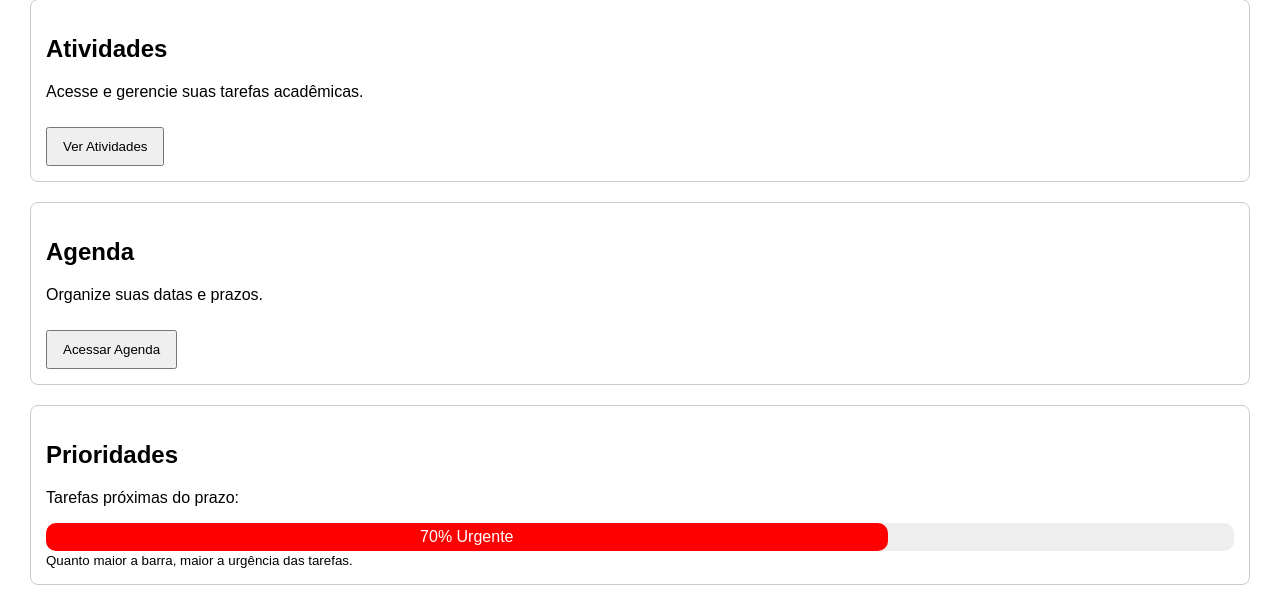
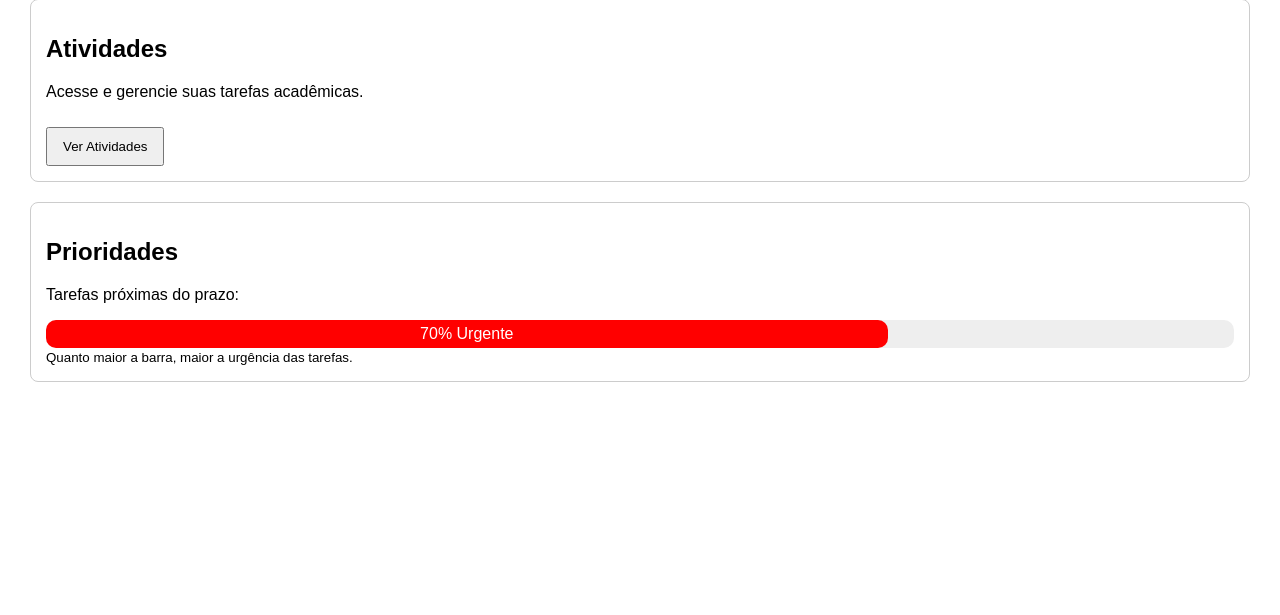
Before and after one commit to edilainecguerra/projeto_integrador, a Python web app: template home/templates/home.html in a window 1280 px wide. Shown: the part 287-902 px from the top of the page. After the commit the page ends 669 px from the top, so only its background shows below. Run offline with Jinja, Linux system fonts and the light colour scheme; the template is opened without the code that fills it, so the values that code supplies are empty.

Commit message:
Removido botão de Agenda

```diff
--- a/home/templates/home.html
+++ b/home/templates/home.html
@@ -74,15 +74,6 @@
         </button>
     </div>
 
-    <!-- AGENDA -->
-    <div class="card">
-        <h2>Agenda</h2>
-        <p>Organize suas datas e prazos.</p>
-        <button onclick="alert('Agenda em desenvolvimento')">
-            Acessar Agenda
-        </button>
-    </div>
-
     <!-- DASHBOARD -->
     <div class="card">
         <h2>Prioridades</h2>
```
Also changed, not shown: 2 other files.
